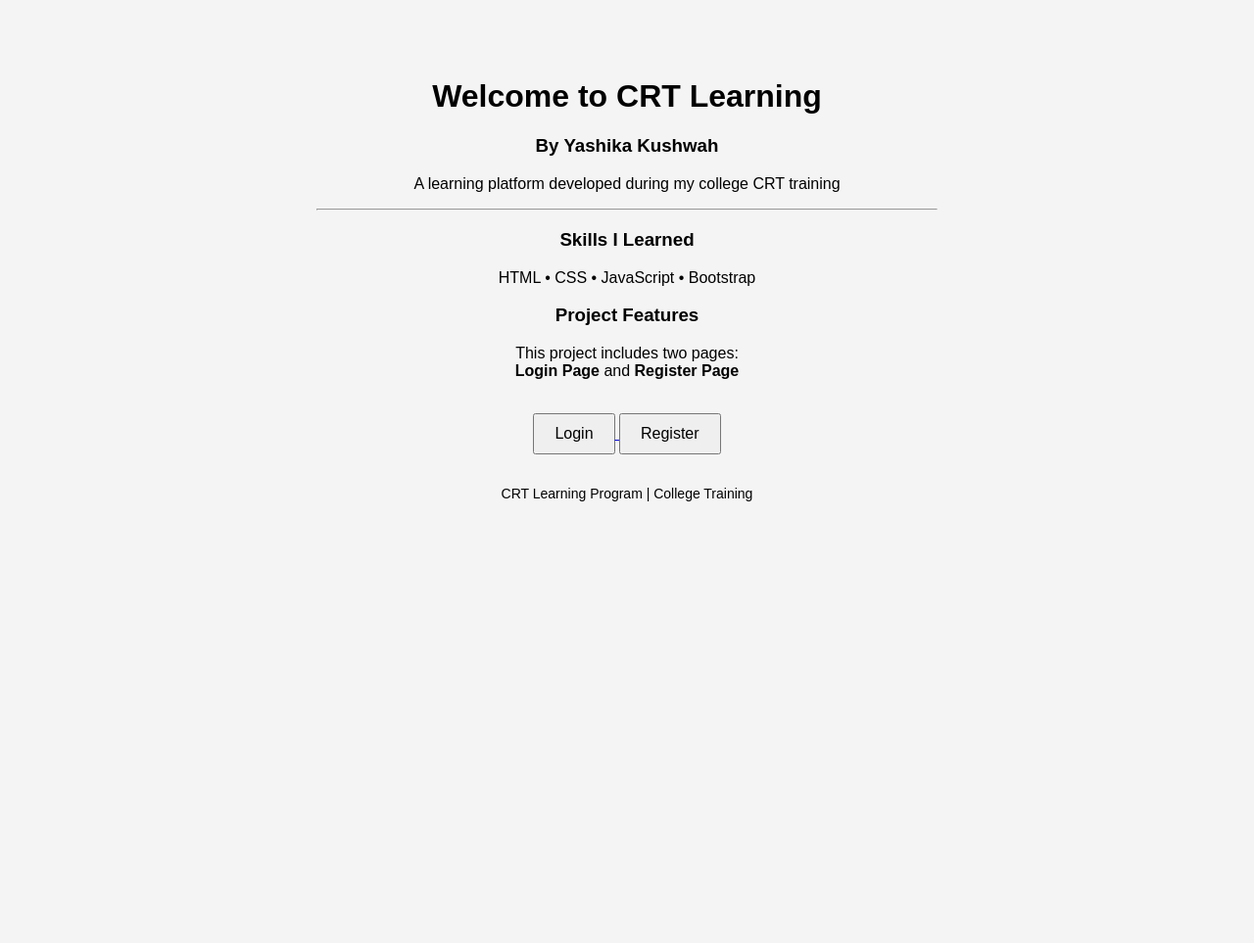
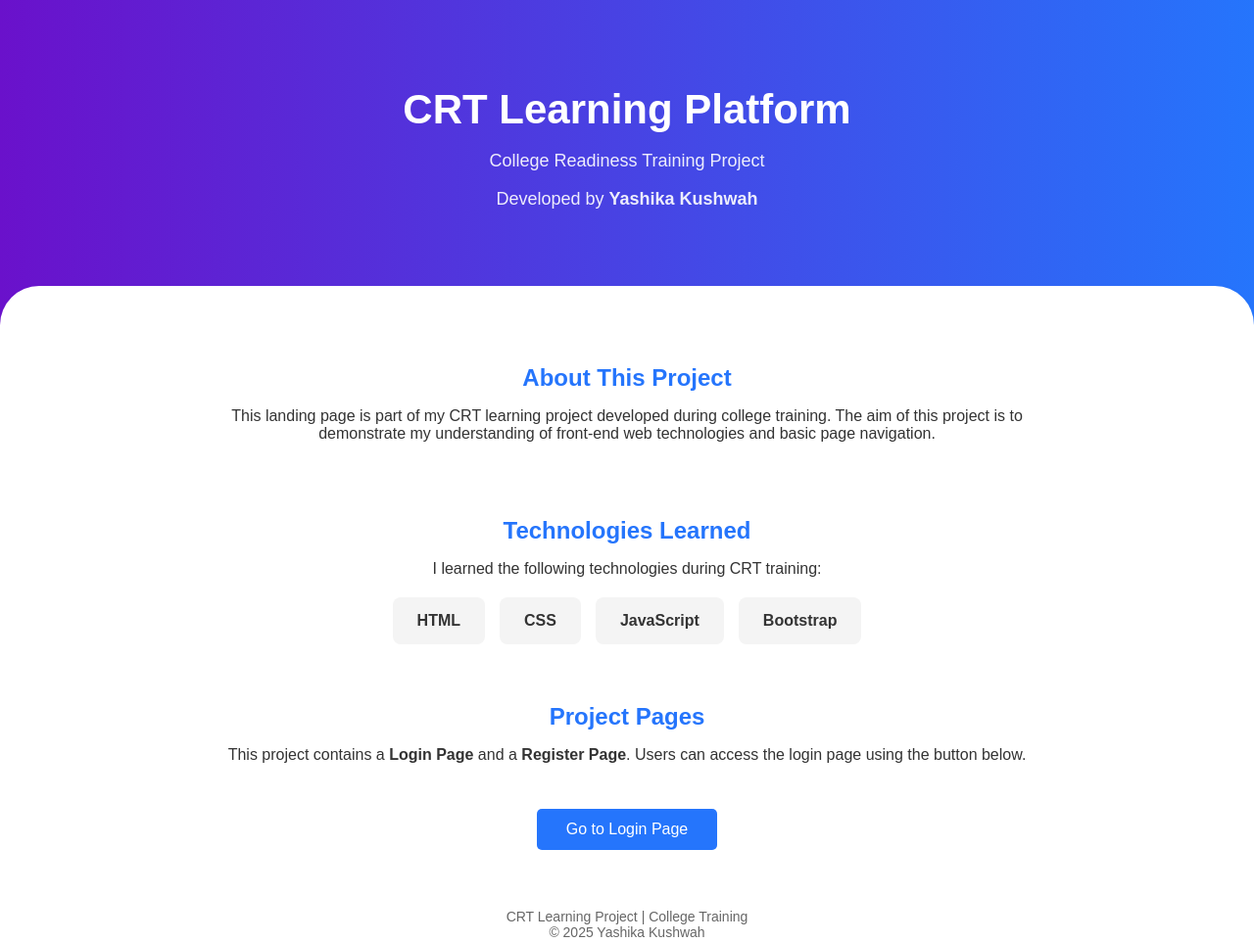
Before and after one commit to yashikakushwah60-lgtm/Csit-yashikakushwah, a plain HTML site: page index.html in a window 1280 px wide. Shown: the whole page at 98% size. Before the commit the page ends 800 px from the top, so only its background shows below. Drawn offline with Linux system fonts and the light colour scheme.

Commit message:
Update index.html

```diff
--- a/index.html
+++ b/index.html
@@ -2,51 +2,136 @@
 <html lang="en">
 <head>
     <meta charset="UTF-8">
-    <title>CRT Learning - Yashika Kushwah</title>
+    <title>CRT Learning | Yashika Kushwah</title>
+
+    <style>
+        body {
+            margin: 0;
+            font-family: Arial, sans-serif;
+            background: linear-gradient(to right, #6a11cb, #2575fc);
+            color: white;
+        }
+
+        header {
+            padding: 60px 20px;
+            text-align: center;
+        }
+
+        header h1 {
+            font-size: 42px;
+            margin-bottom: 10px;
+        }
+
+        header p {
+            font-size: 18px;
+            opacity: 0.9;
+        }
+
+        .container {
+            background-color: #ffffff;
+            color: #333;
+            padding: 40px 20px;
+            border-top-left-radius: 40px;
+            border-top-right-radius: 40px;
+        }
+
+        .section {
+            max-width: 900px;
+            margin: auto;
+            text-align: center;
+            padding: 20px;
+        }
+
+        .section h2 {
+            color: #2575fc;
+            margin-bottom: 15px;
+        }
+
+        .skills {
+            display: flex;
+            justify-content: center;
+            gap: 15px;
+            flex-wrap: wrap;
+            margin-top: 20px;
+        }
+
+        .skill-box {
+            background-color: #f4f4f4;
+            padding: 15px 25px;
+            border-radius: 8px;
+            font-weight: bold;
+        }
+
+        .btn {
+            display: inline-block;
+            margin-top: 30px;
+            padding: 12px 30px;
+            background-color: #2575fc;
+            color: white;
+            text-decoration: none;
+            border-radius: 5px;
+            font-size: 16px;
+        }
+
+        .btn:hover {
+            background-color: #1a5ed8;
+        }
+
+        footer {
+            margin-top: 40px;
+            text-align: center;
+            font-size: 14px;
+            color: #666;
+        }
+    </style>
 </head>
-<body style="font-family: Arial, sans-serif; text-align: center; background-color: #f4f4f4;">
 
-    <div style="margin-top: 80px;">
-        <h1>Welcome to CRT Learning</h1>
-        <h3>By Yashika Kushwah</h3>
+<body>
 
-        <p>
-            A learning platform developed during my college CRT training
-        </p>
+    <header>
+        <h1>CRT Learning Platform</h1>
+        <p>College Readiness Training Project</p>
+        <p>Developed by <b>Yashika Kushwah</b></p>
+    </header>
 
-        <hr style="width: 50%;">
+    <div class="container">
 
-        <h3>Skills I Learned</h3>
-        <p>
-            HTML • CSS • JavaScript • Bootstrap
-        </p>
+        <div class="section">
+            <h2>About This Project</h2>
+            <p>
+                This landing page is part of my CRT learning project developed during
+                college training. The aim of this project is to demonstrate my
+                understanding of front-end web technologies and basic page navigation.
+            </p>
+        </div>
 
-        <h3>Project Features</h3>
-        <p>
-            This project includes two pages:
-            <br>
-            <b>Login Page</b> and <b>Register Page</b>
-        </p>
+        <div class="section">
+            <h2>Technologies Learned</h2>
+            <p>I learned the following technologies during CRT training:</p>
 
-        <br>
+            <div class="skills">
+                <div class="skill-box">HTML</div>
+                <div class="skill-box">CSS</div>
+                <div class="skill-box">JavaScript</div>
+                <div class="skill-box">Bootstrap</div>
+            </div>
+        </div>
 
-        <a href="login.html">
-            <button style="padding: 10px 20px; font-size: 16px;">
-                Login
-            </button>
-        </a>
+        <div class="section">
+            <h2>Project Pages</h2>
+            <p>
+                This project contains a <b>Login Page</b> and a <b>Register Page</b>.
+                Users can access the login page using the button below.
+            </p>
 
-        <a href="register.html">
-            <button style="padding: 10px 20px; font-size: 16px;">
-                Register
-            </button>
-        </a>
+            <a href="login.html" class="btn">Go to Login Page</a>
+        </div>
 
-        <br><br>
+        <footer>
+            CRT Learning Project | College Training <br>
+            © 2025 Yashika Kushwah
+        </footer>
 
-        <p style="font-size: 14px;">
-            CRT Learning Program | College Training
-        </p>
     </div>
 
 </body>
```
